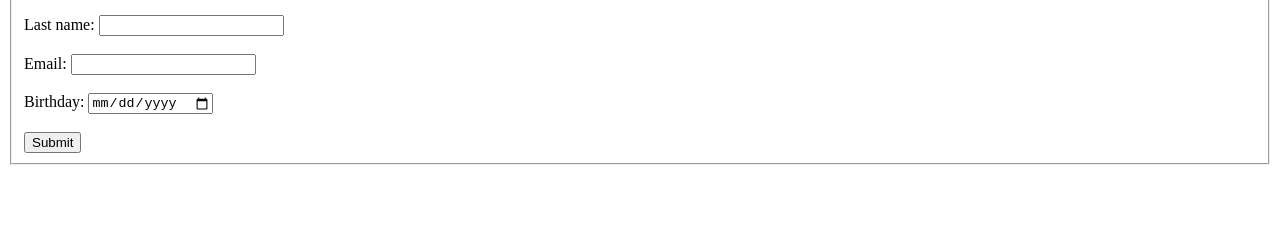
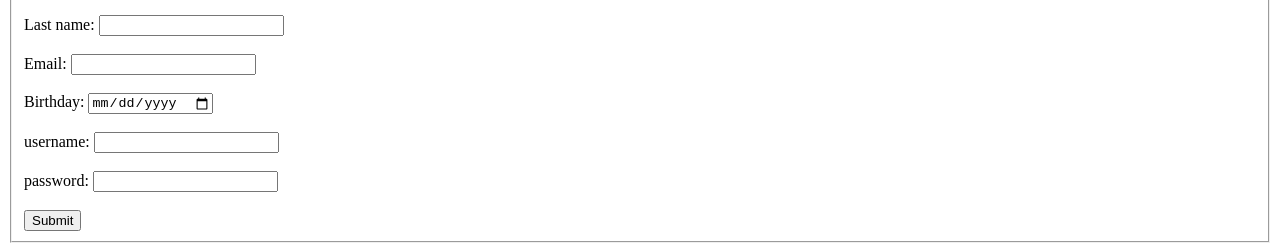
Before and after one commit to cuelucas/propio-clase-04b, a plain HTML site: page index.html in a window 1280 px wide. Shown: the part 558-809 px from the top of the page. Drawn offline with Linux system fonts and the light colour scheme.

Commit message:
fieldset

```diff
--- a/index.html
+++ b/index.html
@@ -46,6 +46,10 @@
   <input type="email" id="email" name="email"><br><br>
   <label for="birthday">Birthday:</label>
   <input type="date" id="birthday" name="birthday"><br><br>
+  <label for="fusername">username:</label>
+  <input type="text" id="fusername" name="fusername"><br><br>
+  <label for="fpwd">password:</label>
+  <input type="password" id="fpwd" name="fpwd"><br><br>
   <input type="submit" value="Submit">
  </fieldset>
 </form>
```
